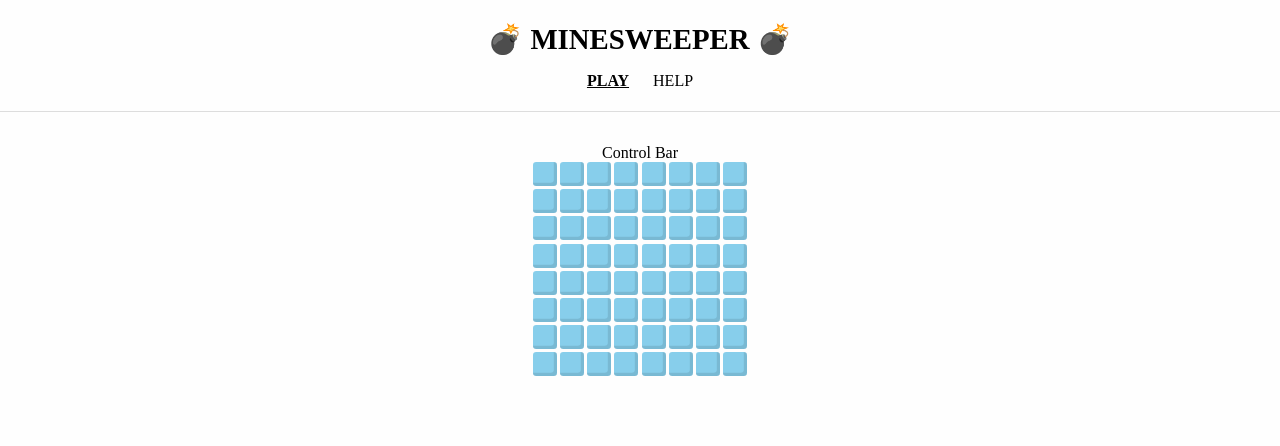
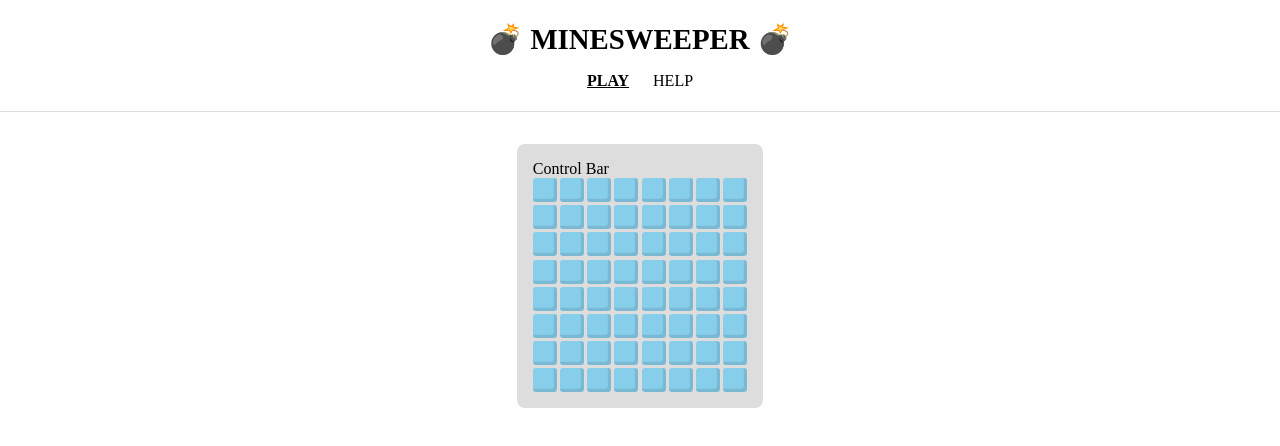
Before and after one commit to RoseJang2000/react-minesweeper-game, a React (Create React App) app: page / in a window 1280 px wide. Shown: the top 446 px of the page. Built offline with nearby package versions, Linux system fonts and the light colour scheme.

Commit message:
:lipstick: Design : Play 페이지 Wrapper 디자인

```diff
--- a/src/pages/play/Play.tsx
+++ b/src/pages/play/Play.tsx
@@ -1,12 +1,15 @@
 import Board from 'components/board/Board';
 import ControlBar from 'components/controlBar/ControlBar';
 import Layout from 'components/layout/Layout';
+import { Wrapper } from './PlayStyle';
 
 const Play = () => {
   return (
     <Layout>
-      <ControlBar />
-      <Board />
+      <Wrapper>
+        <ControlBar />
+        <Board />
+      </Wrapper>
     </Layout>
   );
 };
--- /dev/null
+++ b/src/pages/play/PlayStyle.ts
@@ -0,0 +1,9 @@
+import styled from 'styled-components';
+
+const Wrapper = styled.div`
+  padding: 1rem;
+  border-radius: 0.5rem;
+  background-color: #ddd;
+`;
+
+export { Wrapper };
```
